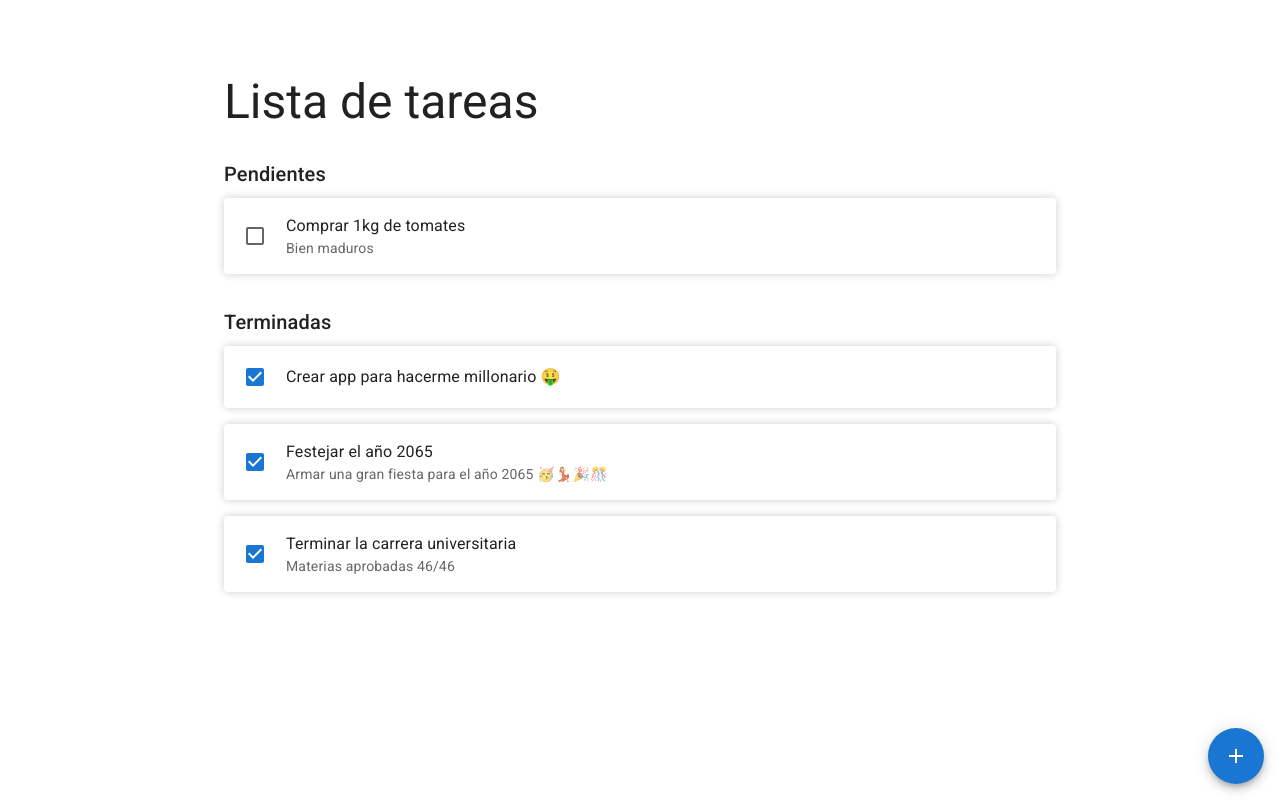
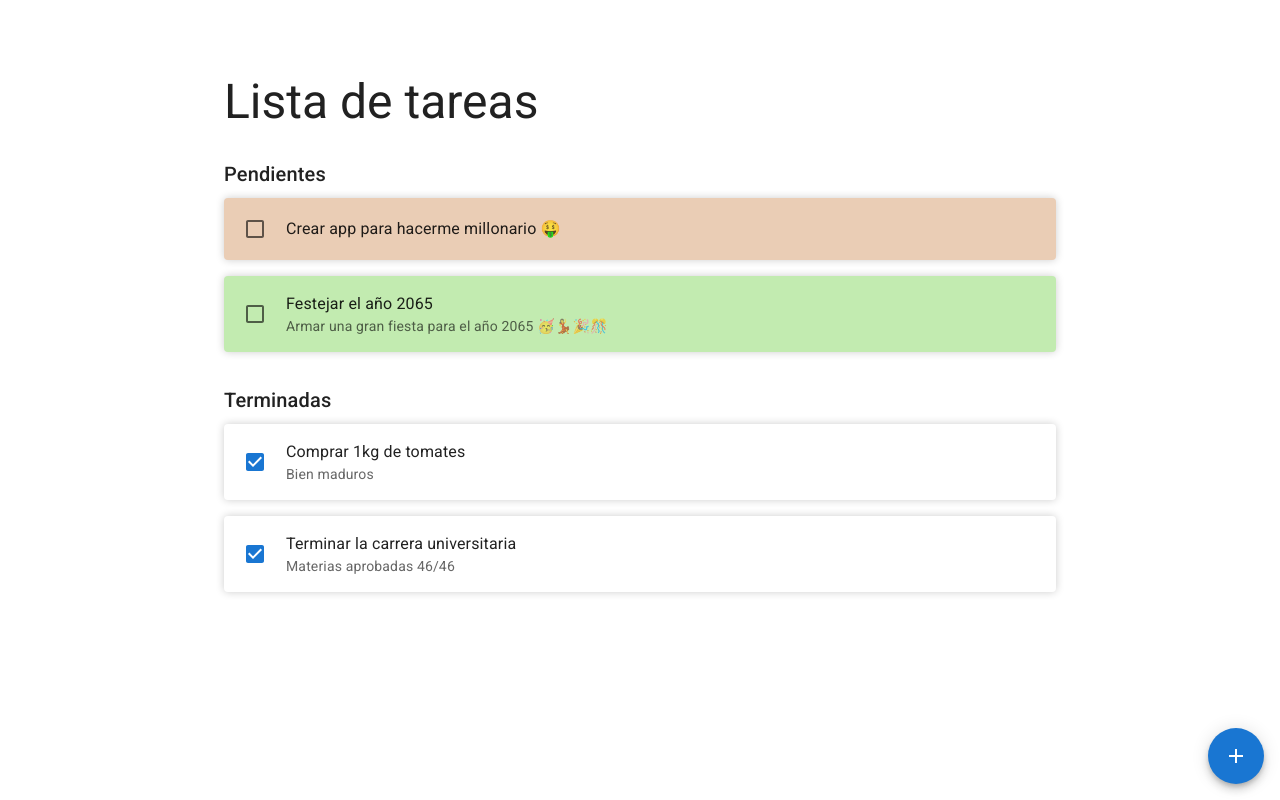
Before and after one commit to Jesus1397/Minder-ToDoList, a React (Vite) app: page / in a window 1280 px wide. Built offline with nearby package versions, Linux system fonts and the light colour scheme; data requests are answered from the project's data file; a web font is replaced by a local one.

Commit message:
fix: changes

```diff
--- a/db.json
+++ b/db.json
@@ -42,21 +42,21 @@
       "title": "Comprar 1kg de tomates",
       "description": "Bien maduros",
       "category_id": "46265b1f-ffba-5cd2-9d55-36ec7e3ac095",
-      "completed": false
+      "completed": true
     },
     {
       "id": "c77b2e4c-0992-55b4-ac93-a6dad915a754",
       "title": "Crear app para hacerme millonario 🤑",
       "description": null,
       "category_id": "65125b62-8778-5bc8-89ac-098057b9a390",
-      "completed": true
+      "completed": false
     },
     {
       "id": "cbdb75a0-5808-556b-8f6c-fbe2c162752b",
       "title": "Festejar el año 2065",
       "description": "Armar una gran fiesta para el año 2065 🥳💃🎉🎊",
       "category_id": "49078200-32bd-5718-a6e5-5c4e08c0ed9c",
-      "completed": true
+      "completed": false
     },
     {
       "id": "1dea00ea-dd83-5338-b5d7-0b5177c8545e",
--- a/package.json
+++ b/package.json
@@ -18,7 +18,8 @@
     "@mui/material": "^5.14.14",
     "axios": "^1.5.1",
     "react": "^18.2.0",
-    "react-dom": "^18.2.0"
+    "react-dom": "^18.2.0",
+    "react-swipeable-list": "^1.9.3"
   },
   "devDependencies": {
     "@types/react": "^18.2.15",
--- a/src/App.tsx
+++ b/src/App.tsx
@@ -100,11 +100,13 @@ function App() {
             </Typography>
             <TaskList
               tasks={tasks}
+              categories={categories}
               onToggle={handleToggleTask}
               completed={false}
             />
             <TaskList
               tasks={tasks}
+              categories={categories}
               onToggle={handleToggleTask}
               completed={true}
             />
@@ -122,7 +124,7 @@ function App() {
             </Fab>
             <TaskModal
               open={open}
-              handleClose={() => setOpen(false)}
+              handleClose={handleCloseModal}
               newTask={newTask}
               handleInputChange={handleInputChange}
               categories={categories}
--- a/src/components/TaskList_component.tsx
+++ b/src/components/TaskList_component.tsx
@@ -7,15 +7,27 @@ import {
   Box,
 } from "@mui/material";
 import { Task } from "../interfaces/Task_interfaces";
+import { Category } from "../interfaces/Category_interface";
 
 interface TaskListProps {
   tasks: Task[];
+  categories: Category[];
   onToggle: (id: string, completed: boolean) => void;
   completed: boolean;
 }
 
-const TaskList: React.FC<TaskListProps> = ({ tasks, onToggle, completed }) => {
+const TaskList: React.FC<TaskListProps> = ({
+  tasks,
+  categories,
+  onToggle,
+  completed,
+}) => {
   const filteredTasks = tasks.filter((task) => task.completed === completed);
+
+  const getCategoryColor = (categoryId: string) => {
+    const category = categories.find((cat) => cat.id === categoryId);
+    return category?.color || "#ffffff";
+  };
 
   return (
     <>
@@ -55,7 +67,7 @@ const TaskList: React.FC<TaskListProps> = ({ tasks, onToggle, completed }) => {
                 boxShadow: "0px 0px 8px rgba(0, 0, 0, 0.2)",
                 margin: "0 0 16px 0",
                 borderRadius: "4px",
-                backgroundColor: "#fff",
+                backgroundColor: getCategoryColor(task.category_id),
                 padding: "10px",
               }}
             >
--- a/src/components/TaskModal_component.tsx
+++ b/src/components/TaskModal_component.tsx
@@ -43,7 +43,7 @@ const TaskModal: React.FC<TaskModalProps> = ({
   };
 
   const handleModalClose = () => {
-    handleClose(); // This calls handleCloseModal in App component
+    handleClose();
   };
 
   return (
```
Also changed, not shown: 1 other file (tests, documents, lock files or other folders).
